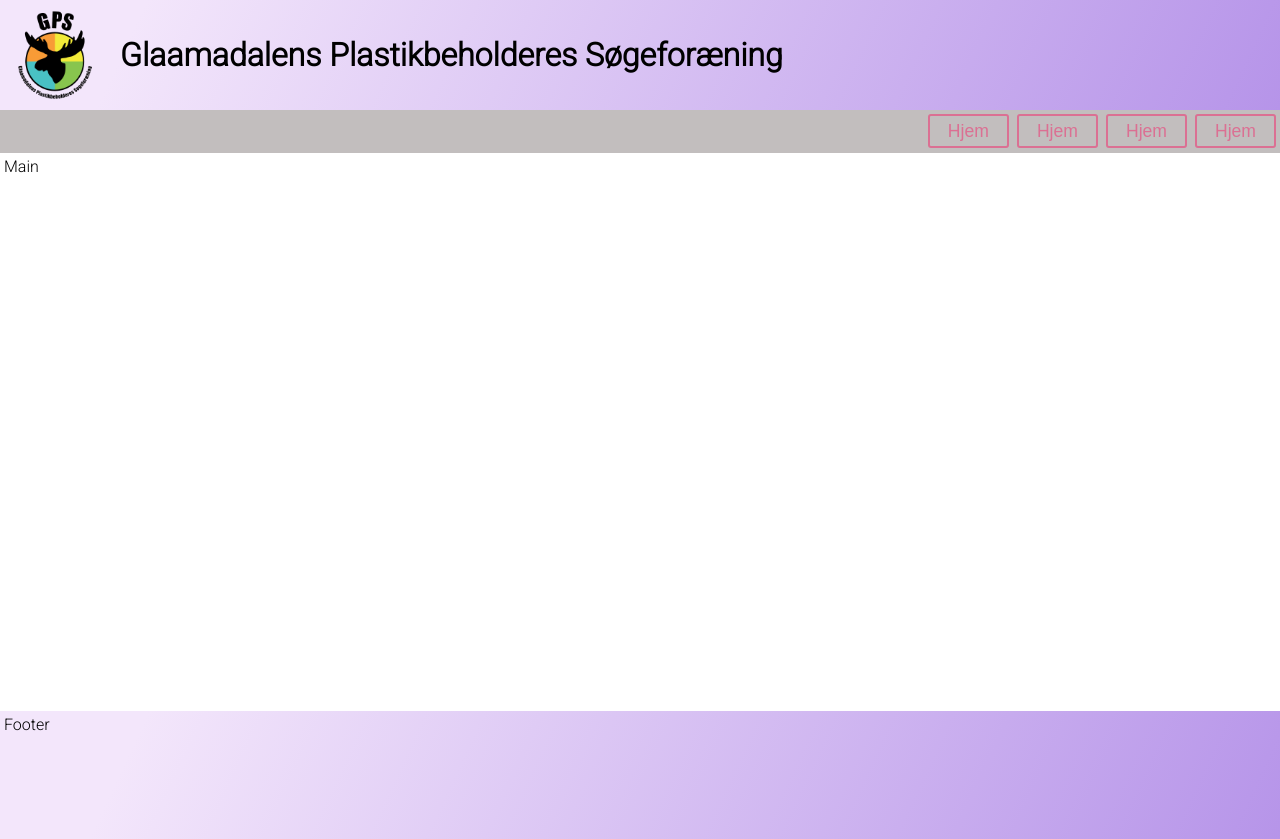
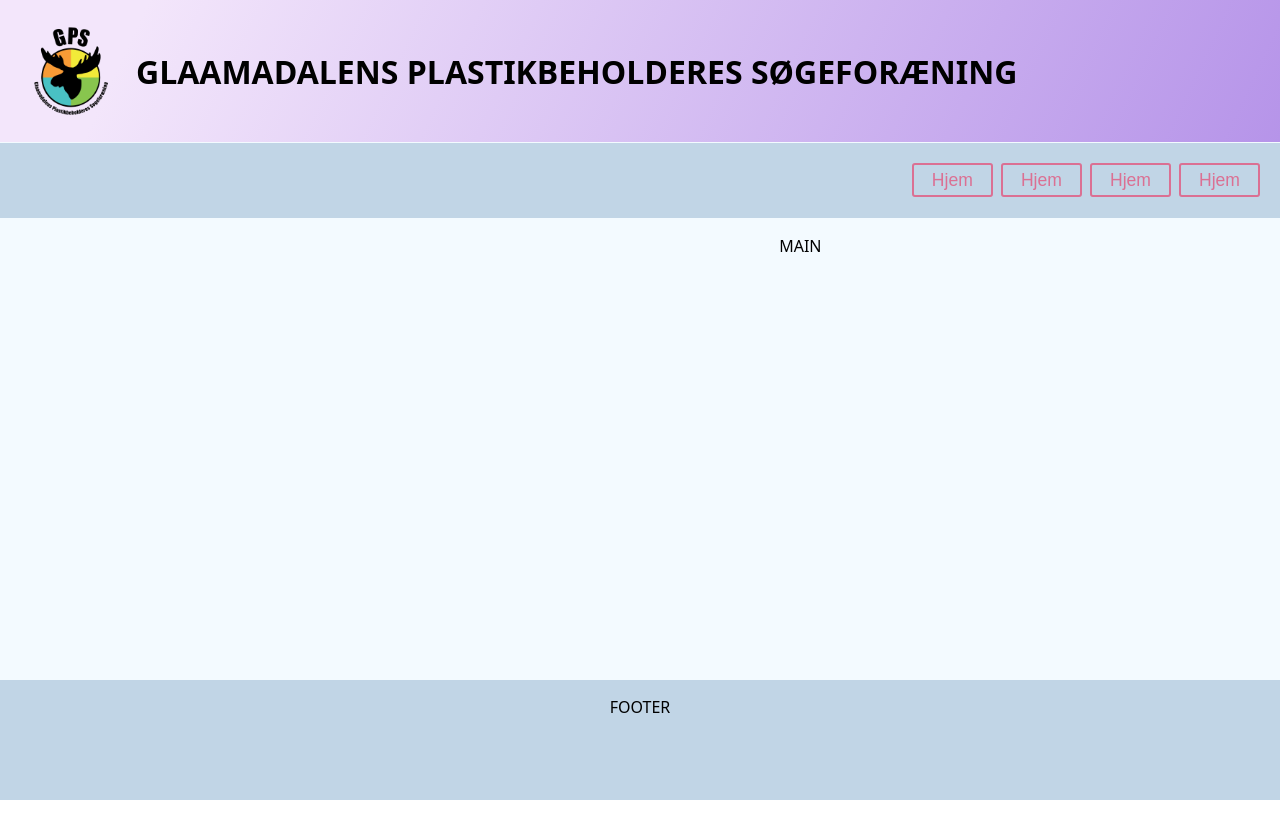
Before and after one commit to OleTjernstad/gps.cms, a Next.js app: page / in a window 1280 px wide. After the commit the page ends 800 px from the top, so only its background shows below. Built offline with nearby package versions, Linux system fonts and the light colour scheme.

Commit message:
blog layout

```diff
--- a/layouts/blog.tsx
+++ b/layouts/blog.tsx
@@ -1,19 +1,46 @@
+import { Aside } from "./blog/aside";
 import { Footer } from "./blog/footer";
 import { Header } from "./blog/header";
 import { Navbar } from "./blog/navbar";
 import styled from "styled-components";
 
 const Main = styled.main`
-  min-height: calc(100vh - 250px);
+  grid-column: 2 / 3;
   padding: 0.25em;
+`;
+
+const PageWrapper = styled.div`
+  background-color: #f3faff;
+  height: calc(100vh);
+  box-shadow: 0 0 3px rgba(black, 0.33);
+
+  display: grid;
+  grid-template-columns: minmax(10px, 1fr) minmax(10px, 3fr);
+  grid-template-rows: min-content min-content 1fr min-content;
+  gap: 1px;
+
+  > * {
+    padding: 1rem;
+    text-align: center;
+  }
+
+  @media (max-width: 600px) {
+    grid-template-columns: 100%;
+    grid-template-rows: auto;
+    > * {
+      grid-column: 1 / -1 !important;
+      grid-row: auto !important;
+    }
+  }
 `;
 export const Blog = () => {
   return (
-    <>
+    <PageWrapper>
       <Header />
       <Navbar />
       <Main>Main</Main>
+      <Aside />
       <Footer />
-    </>
+    </PageWrapper>
   );
 };
--- /dev/null
+++ b/layouts/blog/aside.tsx
@@ -0,0 +1,11 @@
+import styled from "styled-components";
+
+const AsideElem = styled.aside`
+  grid-column: 1 / 2;
+  grid-row: 3 / 4;
+  background: #f3faff;
+`;
+
+export const Aside = () => {
+  return <AsideElem />;
+};
--- a/layouts/blog/footer.tsx
+++ b/layouts/blog/footer.tsx
@@ -1,16 +1,10 @@
-import Image from "next/image";
-import Logo from "../../public/logo.png";
 import styled from "styled-components";
 
 const FooterElem = styled.footer`
-  background: linear-gradient(
-    115deg,
-    rgba(243, 230, 251, 1) 11%,
-    rgba(182, 148, 233, 1) 100%
-  );
-  width: 100%;
+  background: #c1d5e6;
   height: 120px;
   padding: 0.25em;
+  grid-column: 1 / -1;
 `;
 
 export const Footer = () => {
--- a/layouts/blog/header.tsx
+++ b/layouts/blog/header.tsx
@@ -8,8 +8,8 @@ const HeaderElem = styled.header`
     rgba(243, 230, 251, 1) 11%,
     rgba(182, 148, 233, 1) 100%
   );
-  width: 100%;
-  top: 0px;
+  grid-column: 1 / -1;
+  top: 0;
 `;
 
 const HeaderContainer = styled.div`
--- a/layouts/blog/navbar.tsx
+++ b/layouts/blog/navbar.tsx
@@ -2,7 +2,8 @@ import { Button } from "../../components/button";
 import styled from "styled-components";
 
 const NavbarElem = styled.nav`
-  background-color: #c2bebe;
+  grid-column: 1 / 3;
+  background: #c1d5e6;
   display: flex;
   flex-direction: row;
   justify-content: end;
--- a/styles/globals.css
+++ b/styles/globals.css
@@ -1,6 +1,13 @@
 @import url('https://fonts.googleapis.com/css2?family=Roboto:wght@100;300&display=swap');
 
+* {
+    box-sizing: border-box;
+}
+
 body {
+    height: 100vh;
     margin: 0;
     font-family: 'Roboto', sans-serif;
+    font: 500 100% system-ui, sans-serif;
+    text-transform: uppercase;
 }
```
Also changed, not shown: 1 other file (tests, documents, lock files or other folders).
